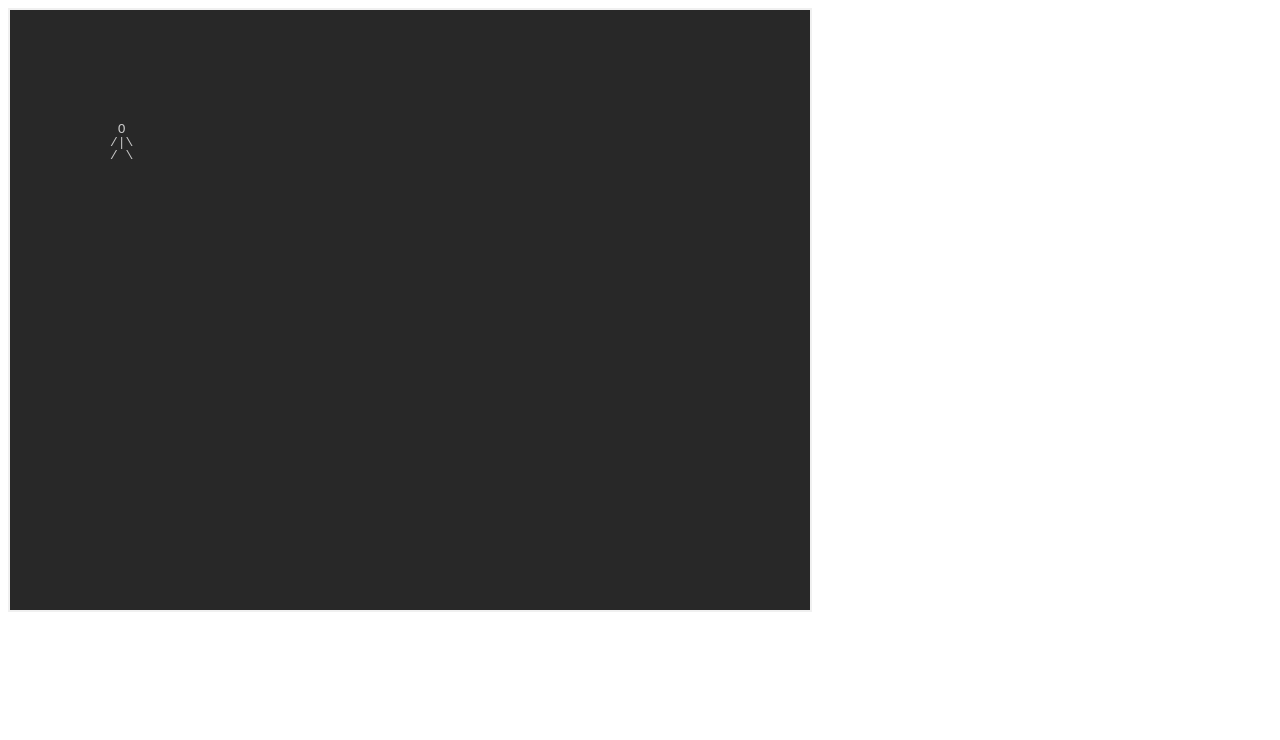
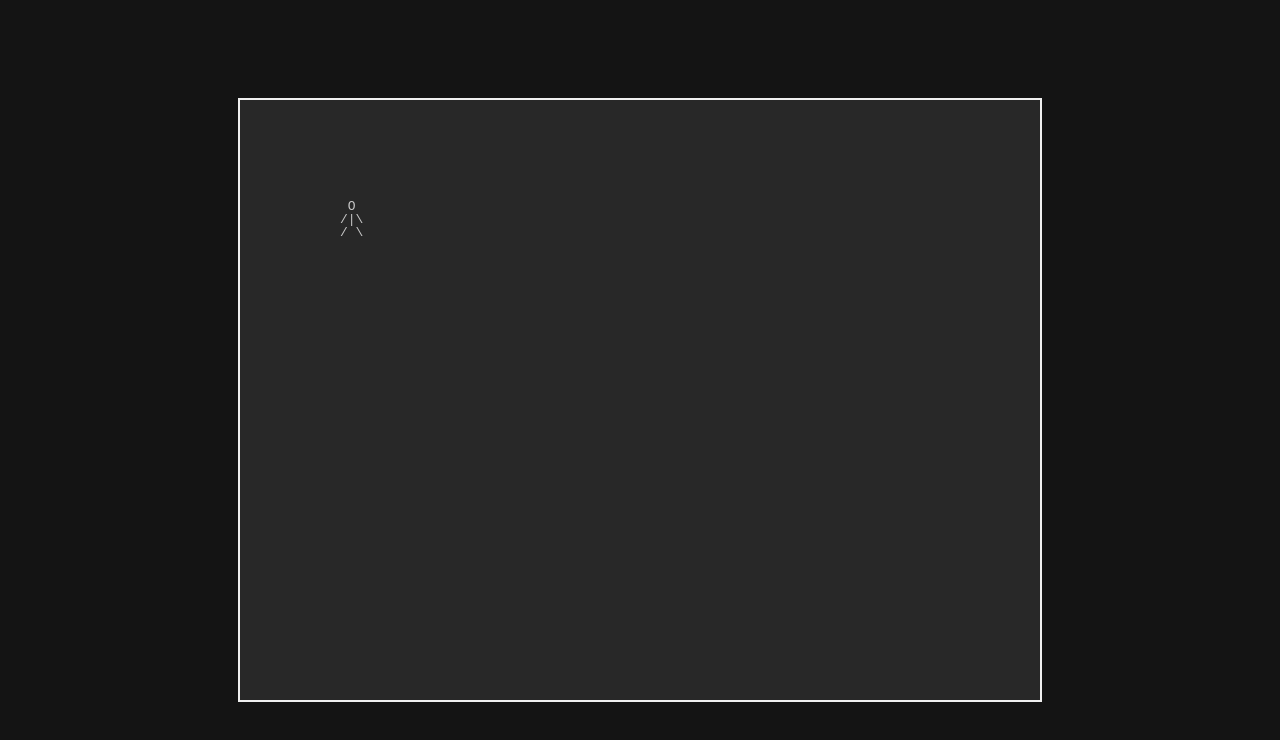
Before and after one commit to TintiC4/Esbo-o-Joguinho, a plain HTML site: page index.html in a window 1280 px wide. Drawn offline with Linux system fonts and the light colour scheme.

Commit message:
modified:   index.html 	modified:   player.js 	modified:   style.css

```diff
--- a/player.js
+++ b/player.js
@@ -5,75 +5,62 @@ let style = window.getComputedStyle(player);
 let topPos = parseInt(style.top);
 let leftPos = parseInt(style.left);
 
-const speed = 4;
+const speed = 2;
 
 // === Sprites ASCII por direção ===
 const walkFrames = {
   up: [
-    `
-O
+`O
 /|\\
 / \\`,
-    `
-O
+`O
 /|\\
 / >`,
-    `
-O
+`O
 /|\\
 < \\`
   ],
   down: [
-`
-O
+`O
 /|\\
 / \\`,
-    `
-O
+`O
 /|\\
 / >`,
-    `
-O
+`O
 /|\\
 < \\`
   ],
   left: [
-    `
-O
+`O
 /|\\
 / \\`,
-`
-O
+`O
 /|\\
-< \\ `,
-`
-O
+< \\`,
+`O
 /|\\
 / \\`,
-`
-O
+`O
 /|\\
 /<`
   ],
   right: [
-    `
-O
+`O
 /|\\
 / \\`,
-    `
-O
+`O
 /|\\
 / >`,
-`
-O
+`O
 /|\\
 / \\`,
-`
-O
+`O
 /|\\
  >\\`
-  ]
-};
+]};
+
+
 let currentFrame = 0;
 let currentDirection = "down"; // direção inicial
 
--- a/style.css
+++ b/style.css
@@ -1,3 +1,20 @@
+html, body {
+  margin: 0;
+  padding: 0;
+  width: 100%;
+  height: 100%;
+  overflow: hidden;
+  background: rgb(20,20,20);
+}
+
+body {
+  display: flex;
+  justify-content: center;
+  align-items: center;
+  height: 100vh;
+}
+
+
 #world {
   position: relative;
   width: 800px;
```
Also changed, not shown: index.html (+3 -3 lines).
